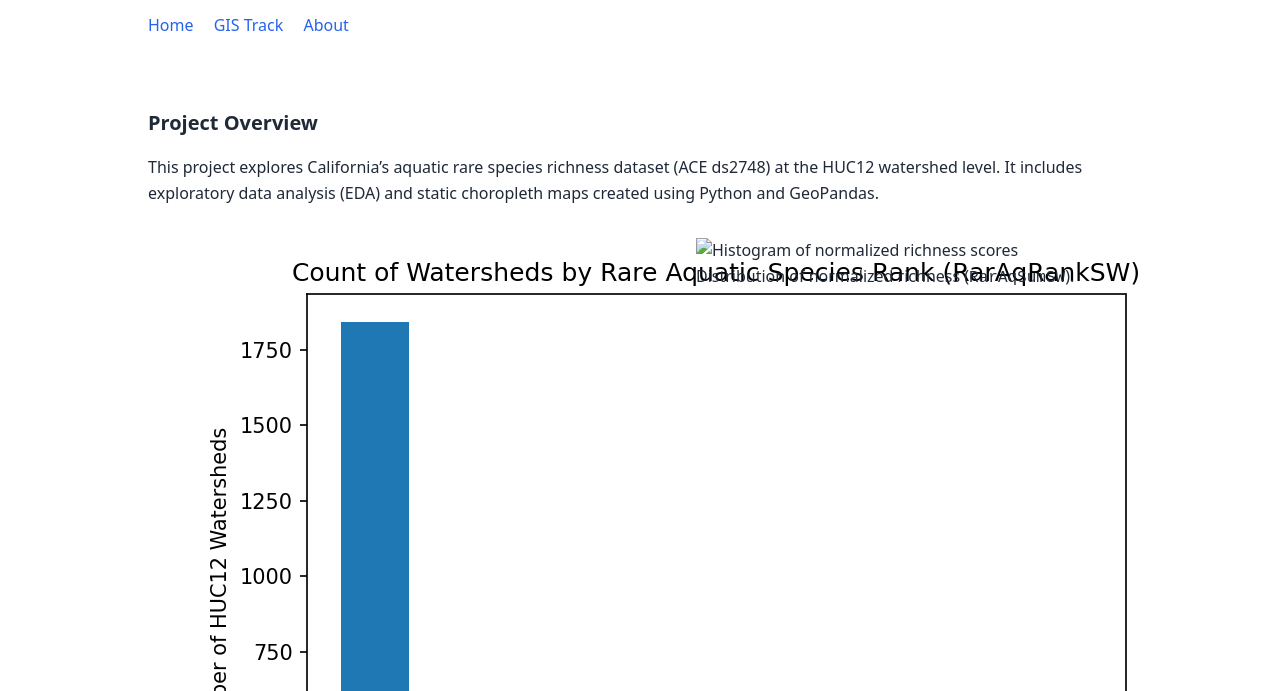
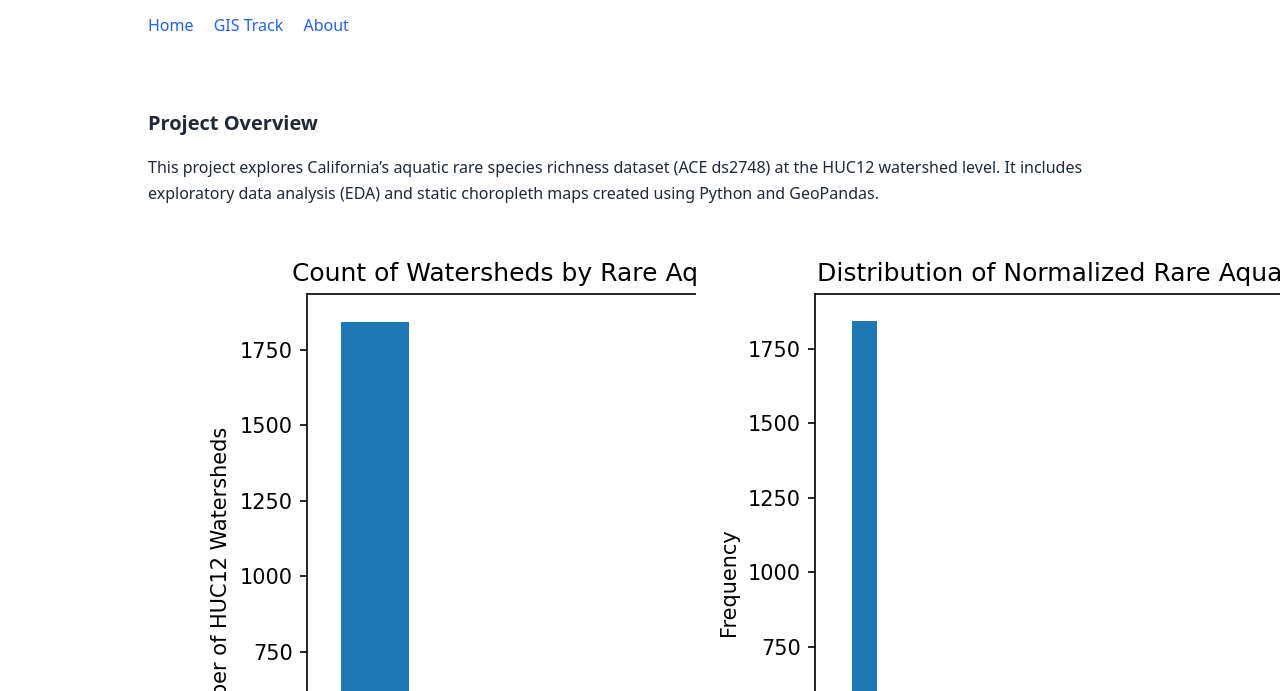
Before and after one commit to j-tompkins/j-tompkins.github.io, a plain HTML site: page projects/species-richness/site/index.html in a window 1280 px wide. Shown: the part 109-800 px from the top of the page. Drawn offline with Linux system fonts and the light colour scheme; files that its build step writes are made by us from their sources; files whose address does not match are found by name.

Commit message:
testing possible fixes for .png file display issues

```diff
--- a/projects/species-richness/site/index.html
+++ b/projects/species-richness/site/index.html
@@ -30,7 +30,7 @@
         <figcaption>Counts of watersheds by rarity rank (<code>RarAqRankSW</code>).</figcaption>
       </figure>
       <figure>
-        <img src="figures/richness_hist.png" alt="Histogram of normalized richness scores" />
+        <img src="../figures/richness_hist.png" alt="Histogram of normalized richness scores" />
         <figcaption>Distribution of normalized richness (<code>RarAqSumSW</code>).</figcaption>
       </figure>
     </section>
```
